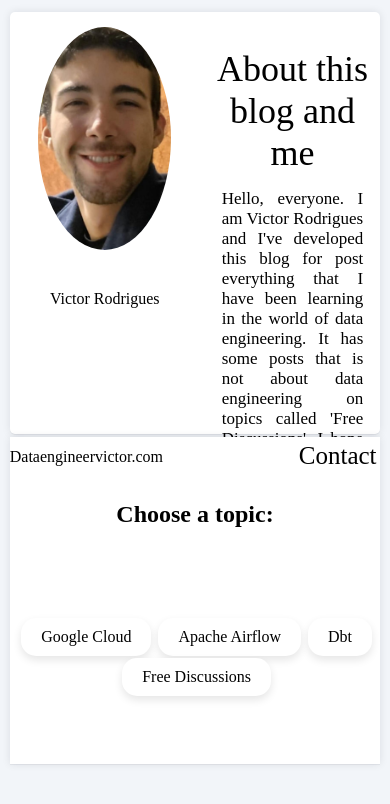
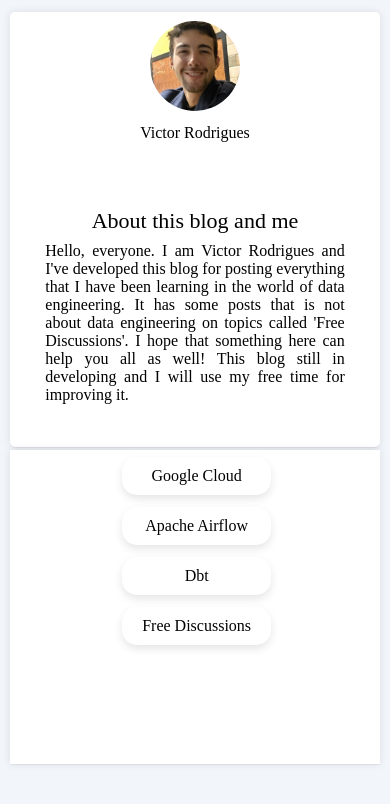
Before and after one commit to victorcresp-io/my_blog, a Flask app: page / in a window 390 px wide. Shown: the top 804 px of the page. Run offline with Flask 3, Linux system fonts and the light colour scheme; some libraries are stand-ins or nearby versions.

Commit message:
refactor: deixando o site responsivo

```diff
--- a/app/__init__.py
+++ b/app/__init__.py
@@ -1,7 +1,8 @@
 import os
+import sqlite3
 
-from flask import Flask, render_template
-
+from dotenv import load_dotenv
+from flask import Flask, render_template, request
 
 def create_app(test_config=None):
     # create and configure the app
@@ -17,7 +18,6 @@ def create_app(test_config=None):
     else:
         # load the test config if passed in
         app.config.from_mapping(test_config)
-
     # ensure the instance folder exists
     try:
         os.makedirs(app.instance_path)
@@ -28,5 +28,49 @@ def create_app(test_config=None):
     @app.route('/')
     def hello():
         return render_template('main_pg.html')
+    @app.route('/publicar', methods=['POST'])
+    def publicar():
+        titulo = request.form['titulo']
+        conteudo = request.form['conteudo']
+        topico = 'Google Cloud'
+        data = '09/11/2025'
+
+
+        load_dotenv()
+        database_url = os.getenv('DATABASE')
+        DATABASE = database_url
+        #os.makedirs(os.path.dirname(DATABASE), exist_ok=True)
+        conn = sqlite3.connect(DATABASE)
+        cursor = conn.cursor()
+
+        cursor.execute("""
+        INSERT INTO users (titulo, conteudo, topico, data)
+        VALUES (?, ?, ?, ?);
+        """, (titulo, conteudo, topico, data));
+
+        conn.commit()
+        conn.close()
+        print(titulo)
+        print(conteudo)
+        return 'deu certo'
+
+    def get_db_connection():
+        load_dotenv()
+        database_url = os.getenv('DATABASE')
+        DATABASE = database_url
+        conn = sqlite3.connect(DATABASE)
+        conn.row_factory = sqlite3.Row  # permite acessar colunas por nome
+        return conn
+
+    @app.route("/posts")
+    def listar_posts():
+        conn = get_db_connection()
+        cursor = conn.cursor()
+        cursor.execute("SELECT conteudo, titulo FROM users")
+        posts = cursor.fetchone()
+        print(posts[1])
+        conn.close()
+
+        return render_template("post.html", posts=posts)
 
     return app
--- a/app/static/main_pg.css
+++ b/app/static/main_pg.css
@@ -22,6 +22,7 @@ item-home-site {
     font-size: 25px;
 }
 
+/*
 
 #item-sobre {
     height: 100%;
@@ -37,6 +38,7 @@ item-home-site {
     box-shadow: rgba(17, 17, 26, 0.05) 0px 1px 0px, rgba(17, 17, 26, 0.1) 0px 0px 8px;
 }
 
+*/
 #social {
     height: 42px;
     width: 65%;
@@ -110,12 +112,12 @@ h3 {
 
 
 #ultimas-postagens {
-    height: 70%;
     width: 99%;
     display: flex;
     justify-content: center;
     align-content: center;
     flex-wrap: wrap;
+    margin-top: 15px;
 }
 
     #caixa-central {
@@ -156,8 +158,7 @@ h3 {
     gap: 5px;
     background-color: #FFF;
     box-shadow: rgba(17, 17, 26, 0.05) 0px 1px 0px, rgba(17, 17, 26, 0.1) 0px 0px 8px;
-
-    height: 50vh;
+    height: 300px;
     width: 95vw;
     display: flex;
     flex-direction: row;
@@ -209,3 +210,67 @@ h3 {
     box-shadow: 0 8px 16px rgba(0,0,0,0.2);
     cursor: pointer;
 }
+
+
+
+@media (max-width: 580px) {
+
+    #titulo-sobre {
+    font-size: 22px;
+    margin-top: 1px;
+    margin-bottom: 8px;
+    }
+
+    #img{
+        height: 190px;
+        justify-content: space-around;
+    }
+
+    #sobre {
+        height: 240px;
+    }
+
+    #sobre-blog-me {
+        font-size: 16px;
+    }
+
+    #item-sobre {
+    height: 500px;
+    flex-direction: column;
+    }
+
+    #img2 {
+        height: 100px;
+        width: 200px;
+
+    }
+
+    img {
+        height: 90px;
+        width: 90px;
+        border-radius: 50%;
+        object-fit: cover;
+        margin-top: 5px;
+    }
+
+    #name {
+        height: 18px;
+        width: 65%;
+        margin-bottom: 5px;
+        text-align: center;
+    }
+
+    #ultimas-postagens {
+        height: auto;
+        margin-top: 5px;
+        gap: 10px;
+        display: flex;
+        flex-direction: column;
+    }
+
+}
+/*
+
+from app import create_app
+
+app = create_app()
--- a/app/templates/main_pg.html
+++ b/app/templates/main_pg.html
@@ -3,8 +3,9 @@
 <head>
     <meta charset="UTF-8">
     <meta name="viewport" content="width=device-width, initial-scale=1.0">
-    <title>Document</title>
+    <title>Dataengineervictor</title>
     <link rel="stylesheet" href="{{ url_for('static', filename='main_pg.css') }}">
+    <link rel="shortcut icon" href=" {{ url_for('static', filename='images/database.png') }}" type="image/x-icon">
     <script src="https://unpkg.com/@phosphor-icons/web"></script>
 
 </head>
@@ -27,18 +28,11 @@
                 <div id="sobre">
                     <span id="titulo-sobre">About this blog and me</span>
                     <div id="sobre-blog-me">
-                        Hello, everyone. I am Victor Rodrigues and I've developed this blog for post everything that I have been learning in the world of data engineering. It has some posts that is not about data engineering on topics called 'Free Discussions'. I hope that something here can help you all as well! This blog still in developing and I will use my free time for improving it.</div>
+                        Hello, everyone. I am Victor Rodrigues and I've developed this blog for posting everything that I have been learning in the world of data engineering. It has some posts that is not about data engineering on topics called 'Free Discussions'. I hope that something here can help you all as well! This blog still in developing and I will use my free time for improving it.</div>
 
                     </div>
                 </div>
             <div id="item-projetos">
-                <nav id="navegacao">
-                    <div>
-                        <span id="item-home-site">Dataengineervictor.com</span>
-                    </div>
-                    <span class="item-nav">Contact</span>
-                </nav>
-                <div id="title"><h2>Choose a topic:</h2></div>
                 <div id="ultimas-postagens">
                     <a class="card" href="">Google Cloud</a>
                     <a class="card" href="">Apache Airflow</a>
```
Also changed, not shown: app/config.py (+8 -2 lines), app/static/images/database.png (added).
